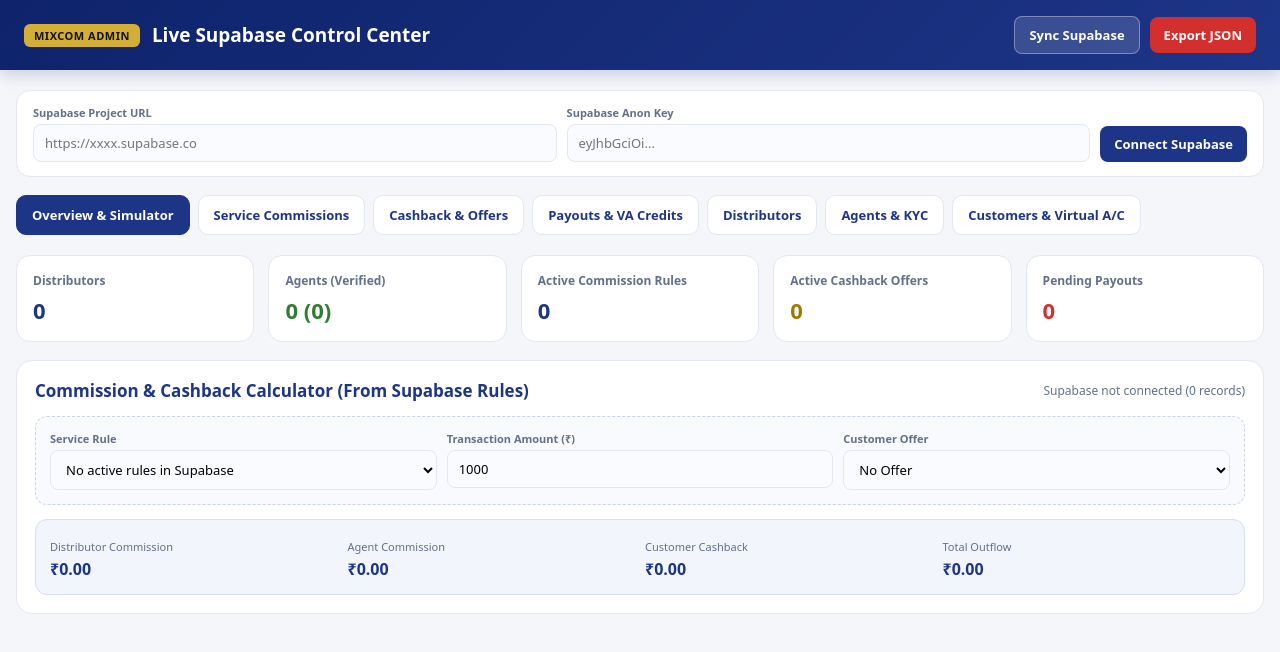
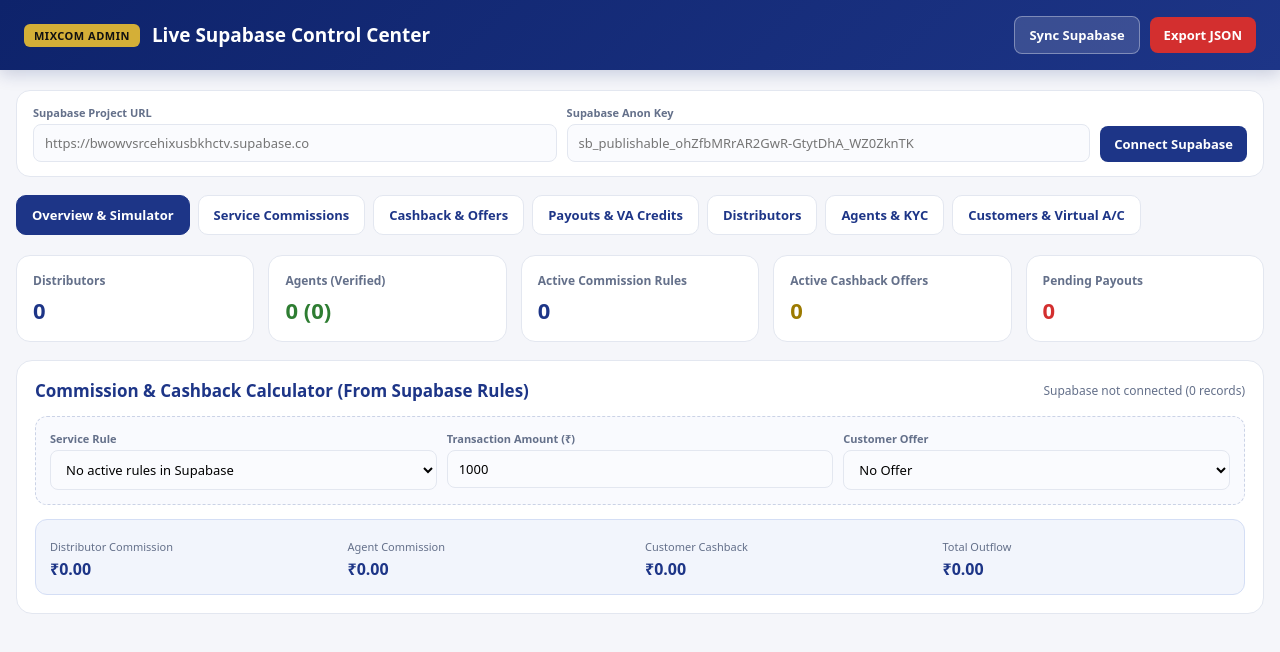
Before and after one commit to kabeerahmead6-commits/MiXCOM-Admin-Portal-for-my-app, a plain HTML site: page index.html in a window 1280 px wide. Drawn offline with Linux system fonts and the light colour scheme.

Commit message:
Update Supabase Project URL and Anon Key placeholders

```diff
--- a/index.html
+++ b/index.html
@@ -216,11 +216,11 @@
     <div class="config-bar">
       <div class="field">
         <label>Supabase Project URL</label>
-        <input id="sbUrl" type="text" placeholder="https://xxxx.supabase.co" />
+        <input id="sbUrl" type="text" placeholder="https://bwowvsrcehixusbkhctv.supabase.co" />
       </div>
       <div class="field">
         <label>Supabase Anon Key</label>
-        <input id="sbKey" type="password" placeholder="eyJhbGciOi..." />
+        <input id="sbKey" type="password" placeholder="sb_publishable_ohZfbMRrAR2GwR-GtytDhA_WZ0ZknTK" />
       </div>
       <div>
         <button class="btn-royal" style="width:100%" onclick="saveConfigAndSync()">Connect Supabase</button>
```
